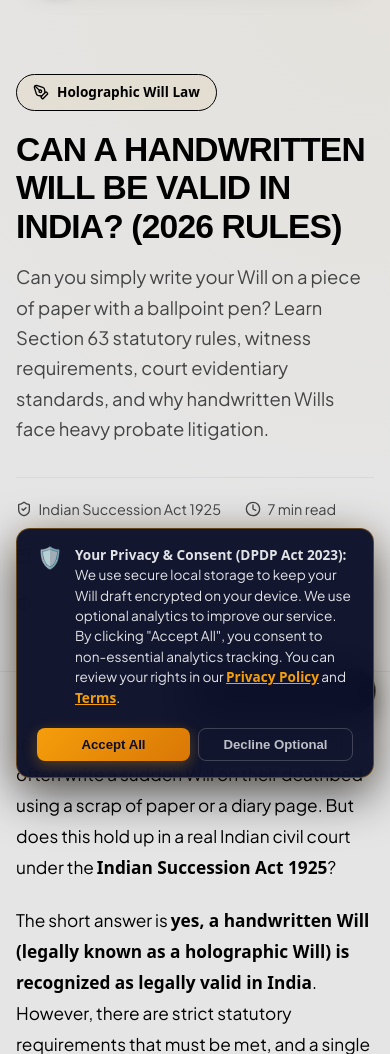
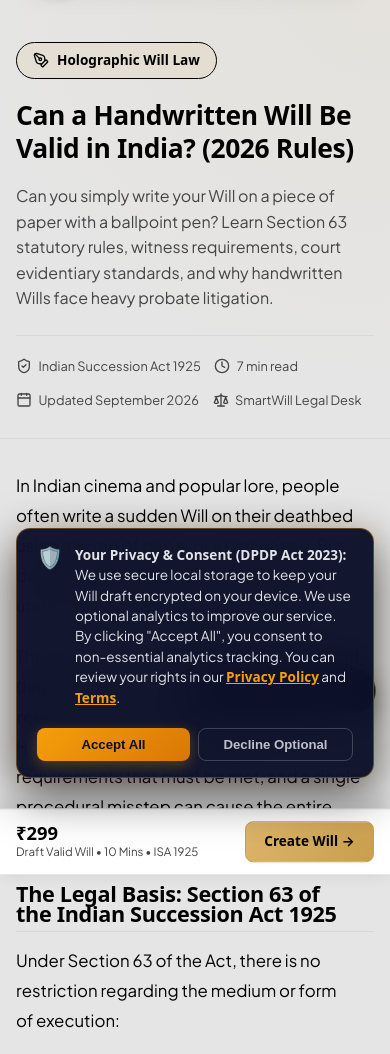
Before and after one commit to VIkaran5/smartwill-india, a website: page blog/handwritten-will-validity-india.html in a window 390 px wide. Shown: the part 46-1100 px from the top of the page. Drawn offline with nearby package versions, Linux system fonts and the light colour scheme.

Commit message:
fix(blog): restore classic dark canvas background on cost guide and polish handwritten will guide

```diff
--- a/blog/handwritten-will-validity-india.html
+++ b/blog/handwritten-will-validity-india.html
@@ -100,26 +100,43 @@
     body {
       background-color: var(--bg-dark);
       color: var(--text-main);
-      font-family: var(--font-body, sans-serif);
+      font-family: var(--font-body, 'Plus Jakarta Sans', system-ui, sans-serif);
+      -webkit-font-smoothing: antialiased;
     }
+
+    /* ── Smooth, Eye-Comfort Typography (Title Case & Plus Jakarta Sans) ── */
+    h1, h2, h3, h4,
+    .article-title,
+    .article-content h2,
+    .article-content h3,
+    .faq-card h3,
+    .sidebar-card h4,
+    .blog-cta-section h2 {
+      font-family: var(--font-body, 'Plus Jakarta Sans', system-ui, -apple-system, sans-serif) !important;
+      text-transform: none !important;
+      letter-spacing: -0.015em;
+    }
+
     .article-header {
       padding: 7.5rem 0 3.5rem;
       border-bottom: 1px solid var(--border-light);
       background: radial-gradient(circle at top right, rgba(223, 183, 108, 0.08), transparent 70%);
     }
     .article-title {
-      font-size: clamp(2.1rem, 5vw, 3.2rem);
-      font-weight: 800;
-      line-height: 1.15;
-      margin-bottom: 1rem;
+      font-size: clamp(2rem, 4.5vw, 2.9rem);
+      font-weight: 700;
+      line-height: 1.22;
+      margin-bottom: 1.15rem;
       color: var(--text-main);
+      text-wrap: balance;
     }
     .article-subtitle {
-      font-size: 1.15rem;
-      line-height: 1.65;
+      font-size: 1.12rem;
+      line-height: 1.68;
       color: var(--text-muted);
       max-width: 780px;
       margin-bottom: 2rem;
+      text-wrap: pretty;
     }
     .article-meta {
       display: flex;
@@ -139,26 +156,28 @@
       padding: 3.5rem 0 5rem;
     }
     .article-content {
-      font-size: 1.08rem;
-      line-height: 1.8;
+      font-size: 1.05rem;
+      line-height: 1.78;
       color: var(--text-main);
     }
     .article-content h2 {
-      font-size: 1.85rem;
+      font-size: 1.55rem;
       font-weight: 700;
-      margin: 2.75rem 0 1.25rem;
+      margin: 2.75rem 0 1.15rem;
       color: var(--text-main);
       padding-bottom: 0.5rem;
       border-bottom: 1px solid var(--border-light);
+      text-wrap: balance;
     }
     .article-content h3 {
-      font-size: 1.35rem;
-      font-weight: 600;
+      font-size: 1.25rem;
+      font-weight: 700;
       margin: 1.75rem 0 0.75rem;
       color: var(--accent-gold, #dfb76c);
     }
     .article-content p {
       margin-bottom: 1.35rem;
+      text-wrap: pretty;
     }
     .article-content ul, .article-content ol {
       margin-bottom: 1.5rem;
@@ -183,7 +202,10 @@
     }
     .comparison-table-wrapper {
       overflow-x: auto;
+      -webkit-overflow-scrolling: touch;
       margin: 2rem 0;
+      border-radius: var(--radius-md, 16px);
+      border: 1px solid var(--border-light);
     }
     .styled-table {
       width: 100%;
@@ -191,7 +213,6 @@
       background: var(--bg-card);
       border-radius: var(--radius-md, 16px);
       overflow: hidden;
-      border: 1px solid var(--border-light);
     }
     .styled-table th, .styled-table td {
       padding: 1rem 1.25rem;
@@ -202,10 +223,12 @@
       background: rgba(223, 183, 108, 0.1);
       color: var(--accent-gold, #dfb76c);
       font-weight: 700;
+      font-family: var(--font-body, 'Plus Jakarta Sans', system-ui, sans-serif) !important;
+      text-transform: none !important;
     }
     .article-sidebar {
       position: sticky;
-      top: 6rem;
+      top: 6.5rem;
     }
     .sidebar-card {
       background: var(--bg-card);
@@ -237,10 +260,6 @@
     .sidebar-card ul a:hover, .sidebar-card li a:hover {
       color: var(--accent-gold, #dfb76c);
     }
-    .sidebar-card .btn, .sidebar-card a.btn, .cta-card .btn {
-      color: var(--btn-gold-text) !important;
-      font-weight: 700 !important;
-    }
     .mobile-menu {
       display: none;
     }
@@ -249,25 +268,143 @@
     }
     .cta-card {
       background: linear-gradient(135deg, rgba(223, 183, 108, 0.15), rgba(223, 183, 108, 0.05));
-      border: 1px solid var(--accent-gold, #dfb76c);
+      border: 1.5px solid var(--accent-gold, #dfb76c);
       text-align: center;
+      border-radius: var(--radius-md, 16px);
+      box-shadow: 0 4px 18px rgba(0, 0, 0, 0.05);
+    }
+    .cta-card .btn, .cta-card .btn-gold {
+      background: linear-gradient(135deg, #dfb76c 0%, #c99e4c 100%) !important;
+      color: #000000 !important;
+      border: 1px solid #c99e4c !important;
+      box-shadow: 0 4px 14px rgba(223, 183, 108, 0.28) !important;
+      font-weight: 700 !important;
+      padding: 0.75rem 1.5rem !important;
+      border-radius: var(--radius-sm, 10px) !important;
+      transition: transform 0.2s ease, box-shadow 0.2s ease !important;
+    }
+    .cta-card .btn:hover, .cta-card .btn-gold:hover {
+      transform: translateY(-2px) !important;
+      box-shadow: 0 6px 20px rgba(223, 183, 108, 0.38) !important;
     }
     .faq-card {
       background: var(--bg-card);
       border: 1px solid var(--border-light);
-      border-radius: var(--radius-md, 12px);
-      padding: 1.5rem;
-      margin-bottom: 1rem;
+      border-radius: var(--radius-md, 14px);
+      padding: 1.6rem 1.75rem;
+      margin-bottom: 1.25rem;
+      transition: transform 0.2s ease, border-color 0.2s ease;
+    }
+    .faq-card:hover {
+      border-color: rgba(223, 183, 108, 0.35);
     }
     .faq-card h3 {
       font-size: 1.15rem;
       margin-top: 0;
-      margin-bottom: 0.5rem;
+      margin-bottom: 0.6rem;
       color: var(--text-main);
+      font-weight: 700;
+      line-height: 1.4;
     }
     .faq-card p {
       margin-bottom: 0;
       color: var(--text-muted);
+      line-height: 1.65;
+    }
+
+    /* ── Mobile Responsive Optimizations ── */
+    @media (max-width: 768px) {
+      .article-header {
+        padding: 5.5rem 0 1.75rem;
+      }
+      .article-title {
+        font-size: clamp(1.65rem, 6.5vw, 2.2rem) !important;
+        line-height: 1.25 !important;
+      }
+      .article-subtitle {
+        font-size: 1rem;
+        line-height: 1.6;
+        margin-bottom: 1.5rem;
+      }
+      .article-meta {
+        font-size: 0.8rem;
+        gap: 0.85rem;
+      }
+      .article-body {
+        padding: 2rem 0 6.5rem; /* Extra space so mobile sticky CTA doesn't cover text */
+      }
+      .article-content h2 {
+        font-size: 1.35rem;
+        margin: 2rem 0 0.85rem;
+      }
+      .article-content h3 {
+        font-size: 1.15rem;
+      }
+      .sidebar-card {
+        padding: 1.5rem;
+      }
+    }
+
+    /* ── Mobile Sticky Floating CTA Bar ── */
+    .mobile-floating-cta {
+      display: none;
+    }
+    @media (max-width: 768px) {
+      .mobile-floating-cta {
+        display: flex;
+        position: fixed;
+        bottom: 0;
+        left: 0;
+        width: 100%;
+        z-index: 850;
+        background: var(--bg-card);
+        border-top: 1px solid var(--border-light);
+        box-shadow: 0 -6px 22px rgba(0, 0, 0, 0.16);
+        padding: 0.75rem 1rem;
+        padding-bottom: max(0.75rem, env(safe-area-inset-bottom));
+        align-items: center;
+        justify-content: space-between;
+        gap: 12px;
+        transform: translateY(115%);
+        transition: transform 0.32s cubic-bezier(0.16, 1, 0.3, 1);
+        box-sizing: border-box;
+      }
+      .mobile-floating-cta.visible {
+        transform: translateY(0);
+      }
+      .mobile-cta-info {
+        display: flex;
+        flex-direction: column;
+        min-width: 0;
+      }
+      .mobile-cta-price {
+        font-family: var(--font-body, 'Plus Jakarta Sans', sans-serif);
+        font-size: 1.15rem;
+        font-weight: 800;
+        color: var(--accent-gold, #dfb76c);
+        line-height: 1.15;
+      }
+      [data-theme="light"] .mobile-cta-price {
+        color: #000000;
+      }
+      .mobile-cta-sub {
+        font-size: 0.72rem;
+        color: var(--text-muted);
+        white-space: nowrap;
+        overflow: hidden;
+        text-overflow: ellipsis;
+      }
+      .mobile-cta-btn {
+        white-space: nowrap;
+        flex-shrink: 0;
+        padding: 0.55rem 1.15rem;
+        font-size: 0.85rem;
+        font-weight: 700;
+        border-radius: var(--radius-sm, 8px);
+        background: linear-gradient(135deg, #dfb76c 0%, #c99e4c 100%) !important;
+        color: #000000 !important;
+        border: 1px solid #c99e4c !important;
+      }
     }
   </style>
 </head>
@@ -556,6 +693,15 @@
     </div>
   </footer>
 
+  <!-- Mobile Floating CTA Bar (Smooth slide-up on scroll) -->
+  <div class="mobile-floating-cta" id="mobileFloatingCta">
+    <div class="mobile-cta-info">
+      <span class="mobile-cta-price">&#x20B9;299</span>
+      <span class="mobile-cta-sub">Draft Valid Will &bull; 10 Mins &bull; ISA 1925</span>
+    </div>
+    <a href="/app" class="btn btn-gold btn-sm mobile-cta-btn">Create Will &rarr;</a>
+  </div>
+
   <script src="/js/theme-switcher.js" defer></script>
   <script type="module" src="/js/ui/legalBot.js"></script>
   <script>
@@ -569,6 +715,26 @@
     } else {
       initIcons();
     }
+
+    // ── Mobile Floating CTA Scroll Trigger ──
+    (function() {
+      const cta = document.getElementById('mobileFloatingCta');
+      if (!cta) return;
+      let ticking = false;
+      window.addEventListener('scroll', function() {
+        if (!ticking) {
+          window.requestAnimationFrame(function() {
+            if (window.scrollY > 320) {
+              cta.classList.add('visible');
+            } else {
+              cta.classList.remove('visible');
+            }
+            ticking = false;
+          });
+          ticking = true;
+        }
+      }, { passive: true });
+    })();
 
     // ── Hamburger menu toggle ──
     const hamburger = document.getElementById('navHamburger');
```
Also changed, not shown: blog/cost-of-making-will-in-india.html (+2 -4 lines).
